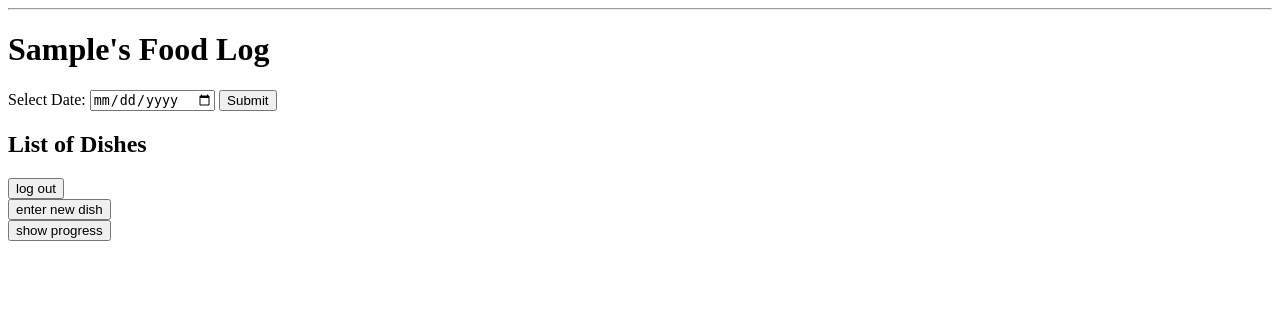
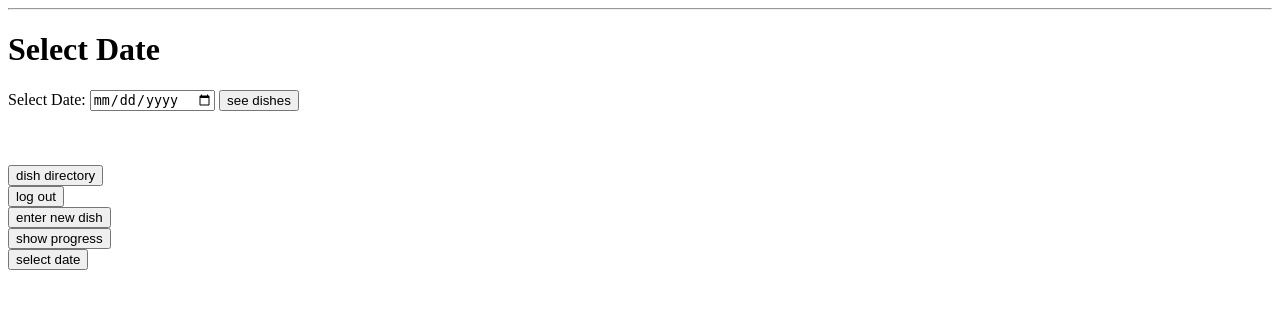
Before and after one commit to spyapali/Veganista_Project_Draft, a Flask app: page /user-log/1/input_name in a window 1280 px wide. Shown: the top 309 px of the page. Run offline with Flask 2, Linux system fonts and the light colour scheme; the visitor is signed in with stand-in values (Sample User, id 1); data comes from the database, SQL or seed files in the repository; data that the repository does not hold is empty; parts of the project's set-up code (start-up, migrations or seed data) failed here and were passed over; some libraries are stand-ins or nearby versions.

Commit message:
changed user flow

```diff
--- a/server.py
+++ b/server.py
@@ -67,11 +67,6 @@ def sign_up_process():
     flash("Thanks for signing up! Please fill out more information below.")
     return redirect("/login")
 
-# @app.route('/user-stats'):
-#     """User logs in information about their height, weight, age, and gender"""
-
-#     return render_template ("user_stats.html")
-
 
 
 @app.route('/login')
@@ -110,8 +105,9 @@ def show_user_page(user_id):
     """User homepage."""
     # To-do: Store e-mail and password in user data table.
     user = User.query.get(user_id)
+
+    #grab the first name of the user object.
     firstname = user.first_name
-    # creating a user object.
 
 
 
@@ -138,8 +134,6 @@ def ajaxautocomplete():
     else:
         return "oops"
 
-# create a route that grabs the input from the HTML document.
-
 
 @app.route('/user/<int:user_id>/input', methods=['GET', 'POST'])
 def process_input(user_id):
@@ -157,12 +151,7 @@ def process_input(user_id):
     input_name = input_obj.input_name
 
     flash('Your recipe has been stored.')
-    # return redirect('/recipe/input')
     return redirect(url_for('show_user_log', user_id=user_id))
-
-
-# @app.route('/user/<int:user_id>/recipe')
-# def process_recipe(user_id):
 
 
 @app.route('/user-log/<int:user_id>/input_name')
@@ -172,30 +161,40 @@ def show_user_log(user_id):
     user = User.query.get(user_id)
     firstname = user.first_name
 
-
     return render_template("user_log.html", user=user, firstname=firstname)
 
-@app.route('/show_recipes_date/date', methods=['GET','POST'])
-def show_recipe_date():
+
+@app.route('/dish-directory/<int:user_id>')
+def show_dishes_directory(user_id):
+    """Show dishes directory page"""
+    user = User.query.get(user_id)
+    firstname = user.first_name
+    input_names_list = []
+    input_names = db.session.query(Input.input_name).group_by(Input.input_name).all()
+    for input_combo in input_names:
+        input_name1 = input_combo[0]
+        input_names_list.append(input_name1)
+
+    input_names_list = sorted(input_names_list)
+
+
+    return render_template("dishes_directory.html", input_names_list=input_names_list, user=user, firstname=firstname)
+
+@app.route('/show_recipes_date/date/<int:user_id>', methods=['GET','POST'])
+def show_recipe_date(user_id):
     """Show recipes for each date selected"""
 #   Grab the date from the URL.
     recipe_date = request.args.get("date") # A unicode string.
-    # 2016-02-18
     recipe_date = datetime.strptime(recipe_date, "%Y-%m-%d") # coverted into datetime object.
     recipe_date = recipe_date.date()
     recipe_inputs = Input.query.filter_by(eaten_at = recipe_date).all()
-    user_id = session['user_id']
+    new_recipe_date = recipe_date.strftime('%m/%d')
     user = User.query.get(user_id)
     firstname = user.first_name
 
 
 
-    # resulting_inputs = Input.query.filter_by(eaten_at.date=date)
-
-    # print resulting_inputs
-
-    # datetime.today() = datetime.now()
-    return render_template("dynamic_user_log.html", recipe_inputs=recipe_inputs, user=user, firstname=firstname, recipe_date=recipe_date)
+    return render_template("dynamic_user_log.html", recipe_inputs=recipe_inputs, user=user, firstname=firstname, new_recipe_date=new_recipe_date, recipe_date=recipe_date)
 
 
 @app.route('/calculate-recipe-totals')
@@ -206,9 +205,9 @@ def calculate_recipe_totals():
 
       # divide up the recipes based on time
       # calculate each total based on macronutrient in question
-      # render an html page which allows viewers to select whether they'd like to see progress over week or month.
+
     recipe_dates = db.session.query(Input.eaten_at).group_by(Input.eaten_at).all()
-    print recipe_dates
+
     date_list = []
     for date_combo in recipe_dates:
       date = date_combo[0]
@@ -220,9 +219,6 @@ def calculate_recipe_totals():
     for item in date_list:
         item = item.strftime('%m/%d')
         new_date_list.append(item)
-
-    print "Here is date_list: ", date_list
-    print "Here is my new date_list: ", new_date_list
 
     date_dictionary = {}
     for i in range(len(date_list)):
@@ -249,7 +245,6 @@ def calculate_recipe_totals():
 
         total_percentages[key] = {"total fat" : total_fat, "total protein" : total_protein, "total carbs" : total_carbs}
 
-    print "Here are total percentages: ", total_percentages
 
     d_total_fat = []
     d_total_carbs = []
@@ -260,11 +255,6 @@ def calculate_recipe_totals():
         d_total_fat.append(total_percentages[i]["total fat"])
         d_total_carbs.append(total_percentages[i]["total carbs"])
         d_total_protein.append(total_percentages[i]["total protein"])
-
-
-    print "here is total_fat: ", d_total_fat
-    print "here is total_carbs: ",d_total_carbs
-    print "here is total_protein: ", d_total_protein
 
 
     total_percentages = json.dumps("total_percentages")
@@ -281,13 +271,13 @@ def calculate_recipes(recipe_date):
     # Filter out each recipe based on input name in the Caching Database
     # Grab nutritional data from each recipe
     # Add all of them up.
-    print "Here is my recipe_date: ", recipe_date
+
     total_fat = 0
     total_carbs = 0
     total_protein = 0
     # Want to calculate the total percentages of fat, carbs and protein
     recipe_inputs = Input.query.filter_by(eaten_at = recipe_date).all()
-    print recipe_inputs
+
     for recipe in recipe_inputs:
         recipe = Recipe.query.filter_by(input_name=recipe.input_name).first()
         total_fat += recipe.percentage_of_fat
@@ -304,6 +294,7 @@ def calculate_recipes(recipe_date):
 
 
 
+
     recipe_totals = json.dumps(recipe_totals)
 
 
@@ -315,7 +306,7 @@ def calculate_recipes(recipe_date):
 
 @app.route('/error')
 def has_found_error():
-    """ return an HTML string saying something went wrong..."""
+    """ return an HTML template saying something went wrong..."""
 
     return render_template("error.html")
 
@@ -325,16 +316,13 @@ def has_found_error():
 def process_recipe_info(input_name):
     """Make API call, store stuff for the ingredient."""
 
-    # user_recipe = request.args.get('input_name')
     # grab input name and query database for it.
+    # search for the term within the database.
+    # if not there, call the api and search for the information within the api.
 
 
     user_recipe_obj = Recipe.query.filter_by(input_name=input_name).first()
-    print user_recipe_obj
-    # print "This is the user_recipe_obj: ", user_recipe_obj
 
-    #break down input_name into a list of words and then query for whatever matches the most, and ask, did you mean this?"
-    #if user presses nope, move on to making the api call.
     if user_recipe_obj:
         input_name = user_recipe_obj.input_name
         percentage_of_fat = user_recipe_obj.percentage_of_fat
@@ -350,12 +338,9 @@ def process_recipe_info(input_name):
         percentage_of_protein = "{0:.2f}".format(percentage_of_protein)
         recipe_data['percentage_of_protein'] = percentage_of_protein
 
-        print recipe_data
-
         recipe_data = json.dumps(recipe_data)
 
-    # search for the term within the database.
-    # if not there, call the api and search for the information within the api.
+
     else:
         # first check to make sure that the user has inputted a valid input_name (one which isn't none)
         print input_name
--- a/templates/recipes_date.html
+++ b/templates/recipes_date.html
@@ -3,7 +3,7 @@
 {% block content %}
 
 
-<h1>Recipes on {{ recipe_date }}</h1>
+<h1>Dishes on {{ recipe_date }}</h1>
 
   <div class="nutritional_data_bar">
       <canvas id="barChart"></canvas>
--- a/templates/user_log.html
+++ b/templates/user_log.html
@@ -2,7 +2,7 @@
 {% extends 'base.html' %}
 {% block content %}
 
-<h1>{{ firstname }}'s Food Log</h1>
+<h1>Select Date</h1>
 
 
 <!-- <h3>Calculated BMI: </h3>
@@ -20,28 +20,17 @@ Here is your calculated BMI, and here is your calculated protein, fat and carboh
 
 <!-- convert bottom into a button -->
 
-<form action="/show_recipes_date/date", method='GET'>
+<form action="/show_recipes_date/date/{{ user.user_id }}", method='GET'>
 	Select Date:
 		<input type="date" name="date">
-		<input type="submit">
+		<input type="submit" value= "see dishes"><br><br><br><br>
 </form>
-
- 	<h2>List of Dishes</h2>
- 	<ul>
- 		{% for input in user.inputs %}
- 			<li>
- 				<a id="link" href= "/recipe/input/{{ input.input_name }}">
- 					{{ input.input_name.title() }}     {{input.eaten_at}}
-
- 				</a>
- 			</li>
- 		{% endfor %}
- 	</ul>
 
 
 
-
-
+<form action='/dish-directory/{{ user.user_id }}'>
+	<input type="submit" value="dish directory">
+</form>
 
 <form action='/logout'>
 	<input type="submit" value="log out">
@@ -56,6 +45,10 @@ Here is your calculated BMI, and here is your calculated protein, fat and carboh
 	<input type="submit" value="show progress">
 </form>
 
+ <form action='/user/{{ user.user_id }}/input_name'>
+	<input type="submit" value="select date">
+</form>
+
 
 
 {% endblock %}
```
Also changed, not shown: templates/dynamic_user_log.html (+12 -10 lines), templates/user.html (+13 -5 lines), tests/unittests.py (+2 -0 lines).
